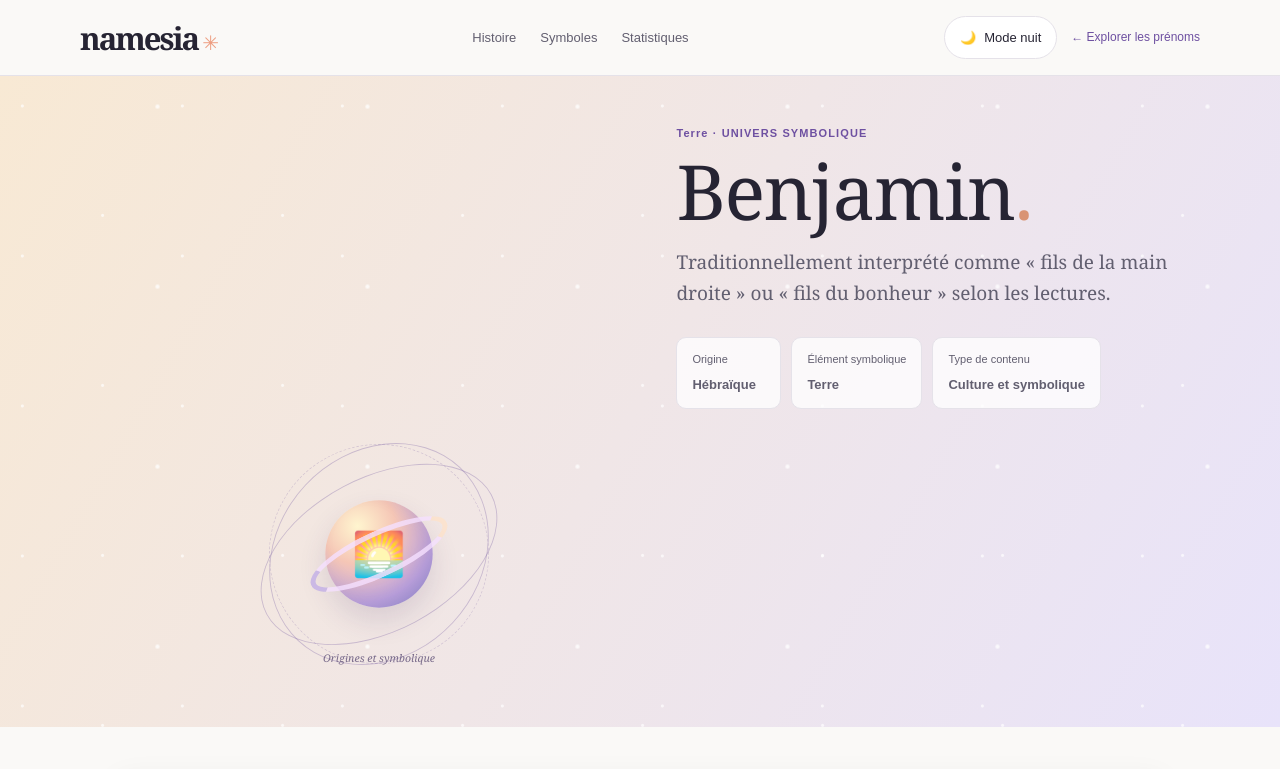
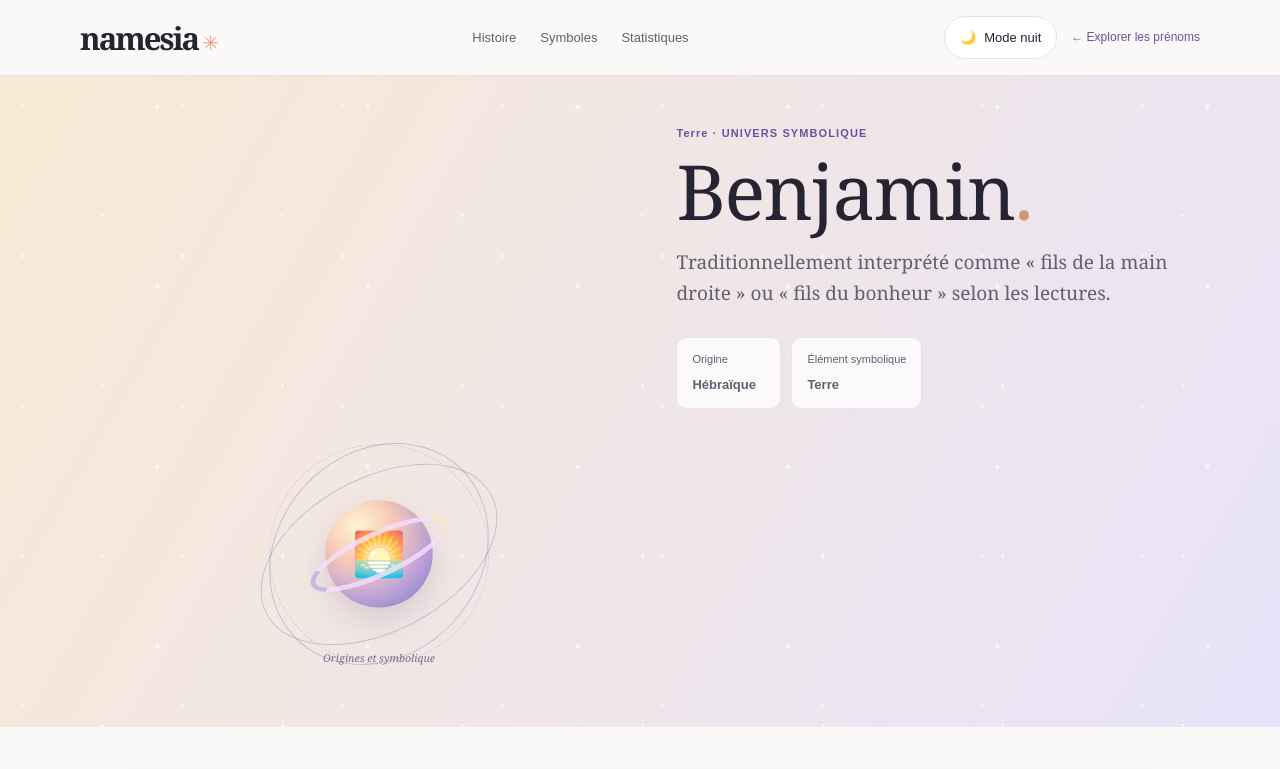
Before and after one commit to Nabouna32/Names, a Next.js app: page /prenoms/benjamin in a window 1280 px wide. Shown: the top 769 px of the page. Built offline with nearby package versions, Linux system fonts and the light colour scheme.

Commit message:
Remove redundant profile content type

```diff
--- a/src/app/prenoms/[slug]/page.tsx
+++ b/src/app/prenoms/[slug]/page.tsx
@@ -181,7 +181,7 @@ export default async function NameProfilePage({ params }: { params: Promise<{ sl
     <header className="profile-topbar"><Link className="wordmark" href="/">namesia<span>✳</span></Link><nav aria-label="Navigation de la fiche"><a href="#histoire">Histoire</a><a href="#symboles">Symboles</a><a href="#statistiques">Statistiques</a></nav><div className="profile-topbar-actions"><ThemeToggle /><Link className="profile-back-link" href="/">← Explorer les prénoms</Link></div></header>
     <section className={`profile-hero tone-${entry.tone}`}>
       <div className="profile-hero-glow" aria-hidden="true" />
-      <div className="profile-hero-copy"><p className="profile-kicker">{entry.element} · UNIVERS SYMBOLIQUE</p><h1>{entry.name}<span>.</span></h1><p className="profile-meaning">{entry.meaning}</p><div className="profile-facts"><span><small>Origine</small><strong>{entry.origin}</strong></span><span><small>Élément symbolique</small><strong>{entry.element}</strong></span><span><small>Type de contenu</small><strong>Culture et symbolique</strong></span></div></div>
+      <div className="profile-hero-copy"><p className="profile-kicker">{entry.element} · UNIVERS SYMBOLIQUE</p><h1>{entry.name}<span>.</span></h1><p className="profile-meaning">{entry.meaning}</p><div className="profile-facts"><span><small>Origine</small><strong>{entry.origin}</strong></span><span><small>Élément symbolique</small><strong>{entry.element}</strong></span></div></div>
       <div className="profile-orbit-art" aria-hidden="true"><div className="profile-orbit orbit-1" /><div className="profile-orbit orbit-2" /><div className="profile-orbit orbit-3" /><div className="profile-planet">{entry.emoji}</div><div className="profile-art-caption">Origines et symbolique</div></div>
     </section>
     <div className="profile-content">
```
